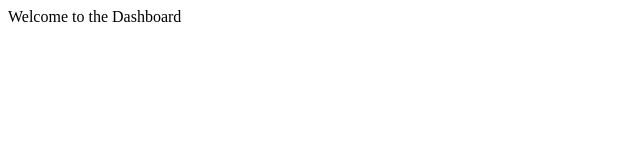
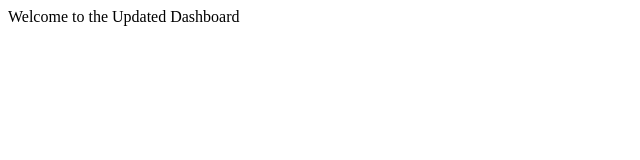
Before and after one commit to Snypherkiller/Forza_Clothing, a React (Vite) app in the folder Frontend/Forza_clothing/: page /dashboard in a window 1280 px wide. Shown: the top 160 px of the page, without its empty margins (0-640 px from the left). Built offline with nearby package versions, Linux system fonts and the light colour scheme.

Commit message:
FOR-1 Updated

```diff
--- a/Frontend/Forza_clothing/src/pages/Dashboard.jsx
+++ b/Frontend/Forza_clothing/src/pages/Dashboard.jsx
@@ -2,7 +2,7 @@ import React from 'react'
 
 const Dashboard = () => {
   return (
-    <div>Welcome to the Dashboard</div>
+    <div>Welcome to the Updated Dashboard</div>
   )
 }
 
```
